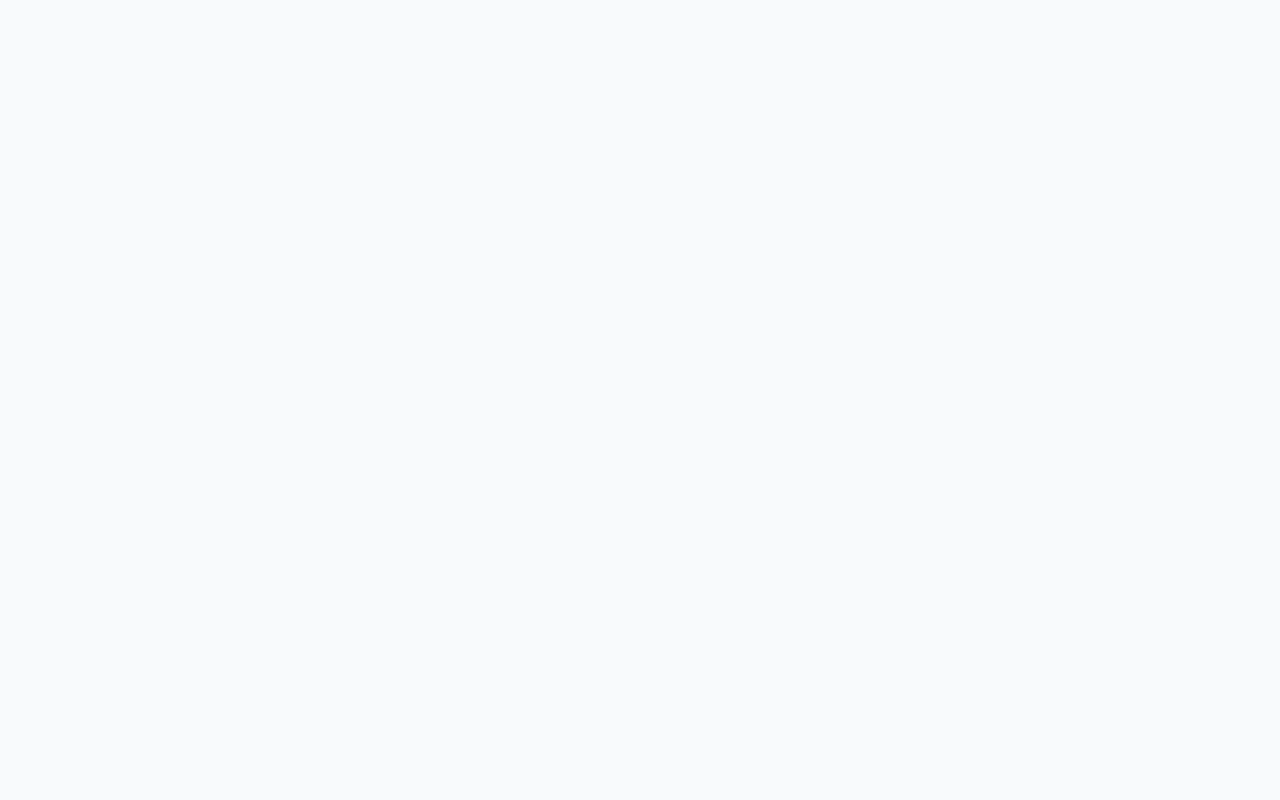
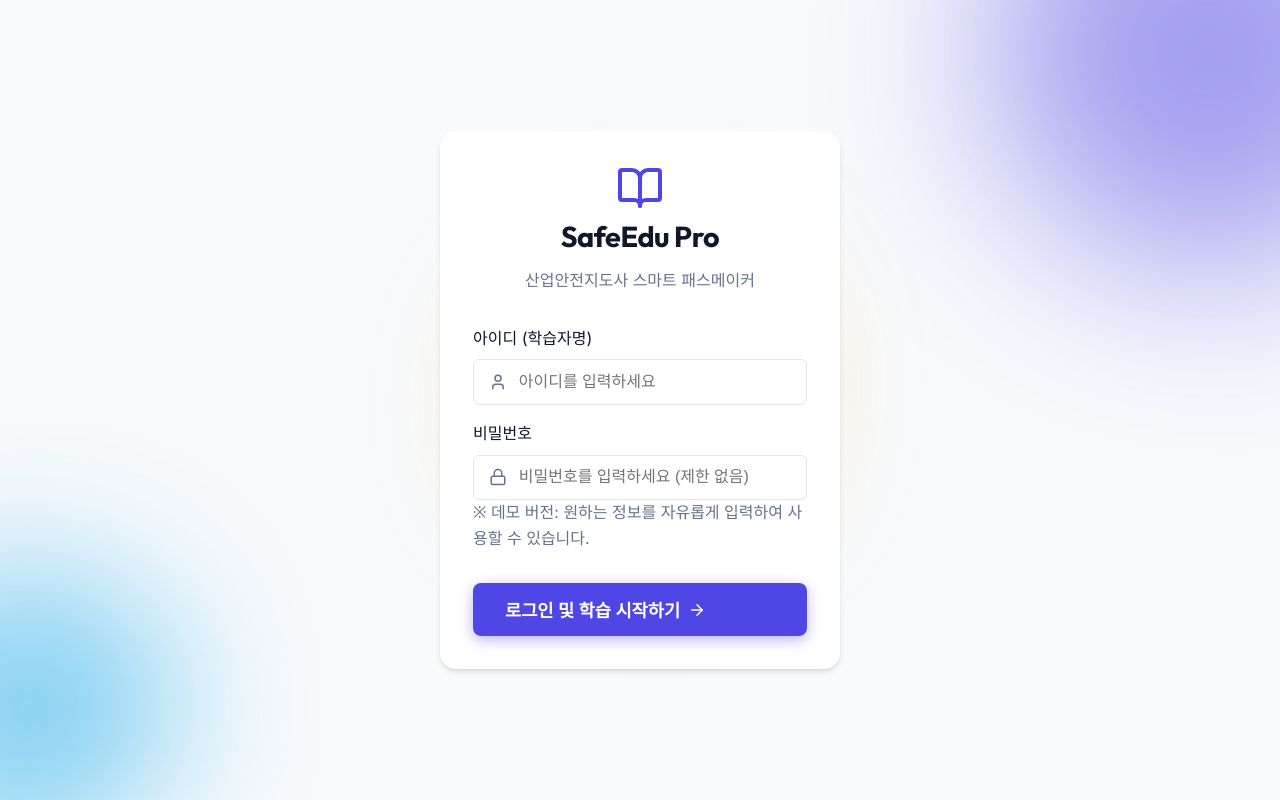
Before and after one commit to jae9301011-bot/safedu-pro, a React (Vite) app: page /login in a window 1280 px wide. Before the commit this address had no page. Built offline with nearby package versions, Linux system fonts and the light colour scheme.

Commit message:
feat: implement local storage based mock login system for personalization

```diff
--- a/src/App.jsx
+++ b/src/App.jsx
@@ -7,12 +7,14 @@ import EssayExam from './pages/EssayExam';
 import InterviewPrep from './pages/InterviewPrep';
 import StudyNote from './pages/StudyNote';
 import GravityModes from './pages/gamification/GravityModes';
+import Login from './pages/Login';
 
 function App() {
   return (
     <BrowserRouter>
       <Routes>
-        <Route path="/" element={<Navigate to="/onboarding" replace />} />
+        <Route path="/" element={<Navigate to="/login" replace />} />
+        <Route path="/login" element={<Login />} />
         <Route path="/onboarding" element={<Onboarding />} />
         <Route path="/dashboard" element={<Dashboard />} />
         <Route path="/exam/cbt" element={<MockExam />} />
--- a/src/pages/Dashboard.jsx
+++ b/src/pages/Dashboard.jsx
@@ -17,10 +17,13 @@ export default function Dashboard() {
     const [track, setTrack] = useState('basic-track');
     const [isDragging, setIsDragging] = useState(false);
     const [uploadStatus, setUploadStatus] = useState(null); // { type: 'success' | 'error', message: string }
+    const [username, setUsername] = useState('수험생');
 
     useEffect(() => {
-        const savedUserTrack = localStorage.getItem('userTrack') || 'basic-track';
-        const savedProfile = JSON.parse(localStorage.getItem('userProfile') || '{}');
+        const user = localStorage.getItem('currentUser') || '수험생';
+        setUsername(user);
+        const savedUserTrack = localStorage.getItem(`${user}_userTrack`) || 'basic-track';
+        const savedProfile = JSON.parse(localStorage.getItem(`${user}_userProfile`) || '{}');
         setTrack(savedUserTrack);
         setProfile(savedProfile);
     }, []);
@@ -85,7 +88,15 @@ export default function Dashboard() {
 
                 if (parsedData.length > 0) {
                     // Store custom data in localStorage to be accessed by MockExam / StudyNote
-                    localStorage.setItem('customLearningMaterial', JSON.stringify(parsedData));
+                    const user = localStorage.getItem('currentUser') || 'default';
+                    let existingCustom = [];
+                    try {
+                        const stored = localStorage.getItem(`${user}_customLearningMaterial`);
+                        if (stored) existingCustom = JSON.parse(stored);
+                    } catch (e) { }
+
+                    const newData = [...existingCustom, ...parsedData];
+                    localStorage.setItem(`${user}_customLearningMaterial`, JSON.stringify(newData));
                     setUploadStatus({ type: 'success', message: `성공! ${parsedData.length}개의 항목이 추가되었습니다.` });
 
                     setTimeout(() => setUploadStatus(null), 3000); // Clear after 3 seconds
@@ -120,7 +131,7 @@ export default function Dashboard() {
                 <div className="user-profile">
                     <UserCircle size={32} />
                     <div className="user-info">
-                        <span className="user-name">수험생님</span>
+                        <span className="user-name">{username}님</span>
                         <span className={`track-badge ${track}`}>{track === 'fast-track' ? '숙련자 코스' : '초심자 코스'}</span>
                     </div>
                 </div>
--- a/src/pages/EssayExam.jsx
+++ b/src/pages/EssayExam.jsx
@@ -8,7 +8,8 @@ const MOCK_SCENARIO = {
     frequency: '14회 중 11회 출제 (매우 중요)',
     question: '건설현장에서 시스템 비계 조립 시 준수해야 할 기준 및 안전 조치 사항 5가지를 설명하시오.',
     keywords: ['수직재', '수평재', '가새재', '밑받침철물', '벽이음', '침하 방지', '하중 한도', '작업발판'],
-    officialStandard: '산업안전보건기준에 관한 규칙 제69조 (시스템 비계의 구조) 등 관련 조항'
+    officialStandard: '산업안전보건기준에 관한 규칙 제69조 (시스템 비계의 구조) 등 관련 조항',
+    officialStandardDate: '[시행 2023. 11. 14.] 고용노동부령 제398호'
 };
 
 export default function EssayExam() {
@@ -113,6 +114,7 @@ export default function EssayExam() {
                             <div className="official-standard bg-mute p-4 rounded border-l-4">
                                 <h4 className="flex items-center gap-2 mb-2"><CheckCircle size={18} className="text-success" /> 정답 채점 기준 (관련 법령)</h4>
                                 <p className="text-sm font-bold">{MOCK_SCENARIO.officialStandard}</p>
+                                <p className="text-xs text-danger font-bold mt-1">※ 기준 법령: {MOCK_SCENARIO.officialStandardDate}</p>
                                 <ul className="text-sm text-muted mt-2 list-disc pl-5">
                                     <li>수직재·수평재 및 가새재를 견고하게 연결하는 구조가 되도록 할 것</li>
                                     <li>비계 밑단의 수직재와 받침철물은 밀착되도록 설치하고, 수직재와 받침철물의 연결부의 겹침길이는 전체길이의 3분의 1 이상이 되도록 할 것</li>
--- a/src/pages/InterviewPrep.jsx
+++ b/src/pages/InterviewPrep.jsx
@@ -8,7 +8,8 @@ const INTERVIEW_QUESTIONS = [
         id: 1,
         text: "건설현장에서 타워크레인 설치 및 해체 작업 시 발생할 수 있는 주요 재해 유형과 예방 대책(안전보건규칙)을 설명해 보세요.",
         keywords: ['붕괴', '추락', '낙하', '작업계획서', '신호수', '풍속', '작업지휘자'],
-        officialStandard: '산업안전보건기준에 관한 규칙 제142조 (타워크레인의 작업제한) 등 조항 기준'
+        officialStandard: '산업안전보건기준에 관한 규칙 제142조 (타워크레인의 작업제한) 등 조항 기준',
+        officialStandardDate: '[시행 2024. 1. 1.] 고용노동부령 제404호'
     }
 ];
 
@@ -169,6 +170,7 @@ export default function InterviewPrep() {
                         <div className="official-standard mt-6 bg-mute p-4 rounded border-l-4">
                             <h4 className="flex items-center gap-2 mb-2"><CheckCircle size={18} className="text-success" /> 정답 채점 기준 (관련 법령)</h4>
                             <p className="text-sm font-bold">{question.officialStandard}</p>
+                            <p className="text-xs text-danger font-bold mt-1">※ 기준 법령: {question.officialStandardDate}</p>
                             <ul className="text-sm text-muted mt-2 list-disc pl-5">
                                 <li>순간풍속이 초당 10미터를 초과하는 경우 타워크레인의 설치·수리·점검 또는 해체 작업을 중지할 것</li>
                                 <li>조립·해체 시 근로자의 추락위험을 방지하기 위하여 작업계획서를 작성하고 준수할 것</li>
--- /dev/null
+++ b/src/pages/Login.css
@@ -0,0 +1,151 @@
+.login-layout {
+    min-height: 100vh;
+    display: flex;
+    align-items: center;
+    justify-content: center;
+    padding: 2rem;
+    position: relative;
+    overflow: hidden;
+    background: var(--color-bg);
+}
+
+.login-panel {
+    width: 100%;
+    max-width: 400px;
+    padding: 3rem 2rem;
+    border-radius: var(--border-radius-lg);
+    z-index: 10;
+    box-shadow: var(--shadow-xl);
+    animation: slideUpFade 0.6s cubic-bezier(0.16, 1, 0.3, 1) forwards;
+}
+
+.login-header {
+    text-align: center;
+    margin-bottom: 2rem;
+}
+
+.login-header .brand-logo {
+    color: var(--color-primary);
+    margin: 0 auto;
+}
+
+.login-header h2 {
+    font-size: 1.8rem;
+    letter-spacing: -0.5px;
+}
+
+.input-with-icon {
+    position: relative;
+    margin-top: 0.5rem;
+}
+
+.input-with-icon .input-icon {
+    position: absolute;
+    left: 1rem;
+    top: 50%;
+    transform: translateY(-50%);
+    color: var(--color-text-muted);
+}
+
+.input-with-icon input {
+    width: 100%;
+    padding: 0.8rem 1rem 0.8rem 2.8rem;
+    border: 1px solid rgba(0, 0, 0, 0.1);
+    background: var(--color-bg);
+    color: var(--color-text-main);
+    border-radius: var(--border-radius-sm);
+    font-size: 1rem;
+    transition: all 0.2s;
+}
+
+[data-theme='dark'] .input-with-icon input {
+    border-color: rgba(255, 255, 255, 0.1);
+}
+
+.input-with-icon input:focus {
+    outline: none;
+    border-color: var(--color-primary);
+    box-shadow: 0 0 0 3px rgba(79, 70, 229, 0.1);
+}
+
+/* Background Animations */
+.login-background-elements {
+    position: absolute;
+    top: 0;
+    left: 0;
+    width: 100%;
+    height: 100%;
+    z-index: 0;
+    overflow: hidden;
+    pointer-events: none;
+}
+
+.bg-shape {
+    position: absolute;
+    filter: blur(80px);
+    opacity: 0.5;
+    animation: shapeFloat 20s infinite alternate cubic-bezier(0.4, 0, 0.2, 1);
+}
+
+[data-theme='dark'] .bg-shape {
+    opacity: 0.3;
+}
+
+.shape-1 {
+    width: 400px;
+    height: 400px;
+    border-radius: 50%;
+    background: var(--color-primary);
+    top: -100px;
+    right: -100px;
+}
+
+.shape-2 {
+    width: 300px;
+    height: 300px;
+    border-radius: 40% 60% 70% 30% / 40% 50% 60% 50%;
+    background: var(--color-secondary);
+    bottom: -50px;
+    left: -100px;
+    animation-delay: -5s;
+}
+
+.shape-3 {
+    width: 250px;
+    height: 250px;
+    border-radius: 60% 40% 30% 70% / 60% 30% 70% 40%;
+    background: var(--color-warning);
+    top: 30%;
+    left: 40%;
+    animation-delay: -10s;
+}
+
+@keyframes shapeFloat {
+    0% {
+        transform: translate(0, 0) rotate(0deg) scale(1);
+    }
+
+    33% {
+        transform: translate(30px, -50px) rotate(10deg) scale(1.1);
+    }
+
+    66% {
+        transform: translate(-20px, 20px) rotate(-5deg) scale(0.9);
+    }
+
+    100% {
+        transform: translate(40px, 40px) rotate(5deg) scale(1.05);
+    }
+}
+
+@keyframes slideUpFade {
+    0% {
+        opacity: 0;
+        transform: translateY(40px);
+    }
+
+    100% {
+        opacity: 1;
+        transform: translateY(0);
+    }
+}
--- /dev/null
+++ b/src/pages/Login.jsx
@@ -0,0 +1,82 @@
+import React, { useState } from 'react';
+import { useNavigate } from 'react-router-dom';
+import { BookOpen, User, Lock, ArrowRight } from 'lucide-react';
+import './Login.css';
+
+export default function Login() {
+    const navigate = useNavigate();
+    const [username, setUsername] = useState('');
+    const [password, setPassword] = useState('');
+
+    const handleLogin = (e) => {
+        e.preventDefault();
+
+        if (!username.trim() || !password.trim()) {
+            alert('아이디와 비밀번호를 모두 입력해주세요.');
+            return;
+        }
+
+        // Save current user to local storage for namespacing other data
+        localStorage.setItem('currentUser', username.trim());
+
+        // Check if user has an existing track setup
+        const existingTrack = localStorage.getItem(`${username.trim()}_userTrack`);
+
+        if (existingTrack) {
+            navigate('/dashboard');
+        } else {
+            navigate('/onboarding');
+        }
+    };
+
+    return (
+        <div className="login-layout">
+            <div className="login-panel glass-panel">
+                <div className="login-header">
+                    <BookOpen className="brand-logo mb-4" size={48} />
+                    <h2>SafeEdu Pro</h2>
+                    <p className="text-muted mt-2">산업안전지도사 스마트 패스메이커</p>
+                </div>
+
+                <form className="login-form mt-8" onSubmit={handleLogin}>
+                    <div className="form-group">
+                        <label>아이디 (학습자명)</label>
+                        <div className="input-with-icon">
+                            <User className="input-icon" size={18} />
+                            <input
+                                type="text"
+                                placeholder="아이디를 입력하세요"
+                                value={username}
+                                onChange={(e) => setUsername(e.target.value)}
+                            />
+                        </div>
+                    </div>
+
+                    <div className="form-group mt-4">
+                        <label>비밀번호</label>
+                        <div className="input-with-icon">
+                            <Lock className="input-icon" size={18} />
+                            <input
+                                type="password"
+                                placeholder="비밀번호를 입력하세요 (제한 없음)"
+                                value={password}
+                                onChange={(e) => setPassword(e.target.value)}
+                            />
+                        </div>
+                        <p className="text-xs text-muted mt-2">※ 데모 버전: 원하는 정보를 자유롭게 입력하여 사용할 수 있습니다.</p>
+                    </div>
+
+                    <button type="submit" className="btn-primary full-width mt-8 flex justify-center items-center gap-2">
+                        로그인 및 학습 시작하기 <ArrowRight size={18} />
+                    </button>
+                </form>
+            </div>
+
+            <div className="login-background-elements">
+                <div className="bg-shape shape-1"></div>
+                <div className="bg-shape shape-2"></div>
+                <div className="bg-shape shape-3"></div>
+            </div>
+        </div>
+    );
+}
--- a/src/pages/MockExam.jsx
+++ b/src/pages/MockExam.jsx
@@ -44,7 +44,8 @@ export default function MockExam() {
     const [customQuestions, setCustomQuestions] = useState([]);
 
     useEffect(() => {
-        const storedCustomMaterial = localStorage.getItem('customLearningMaterial');
+        const user = localStorage.getItem('currentUser') || 'default';
+        const storedCustomMaterial = localStorage.getItem(`${user}_customLearningMaterial`);
         if (storedCustomMaterial) {
             try {
                 const parsed = JSON.parse(storedCustomMaterial);
```
Also changed, not shown: src/pages/Onboarding.jsx (+7 -2 lines).
